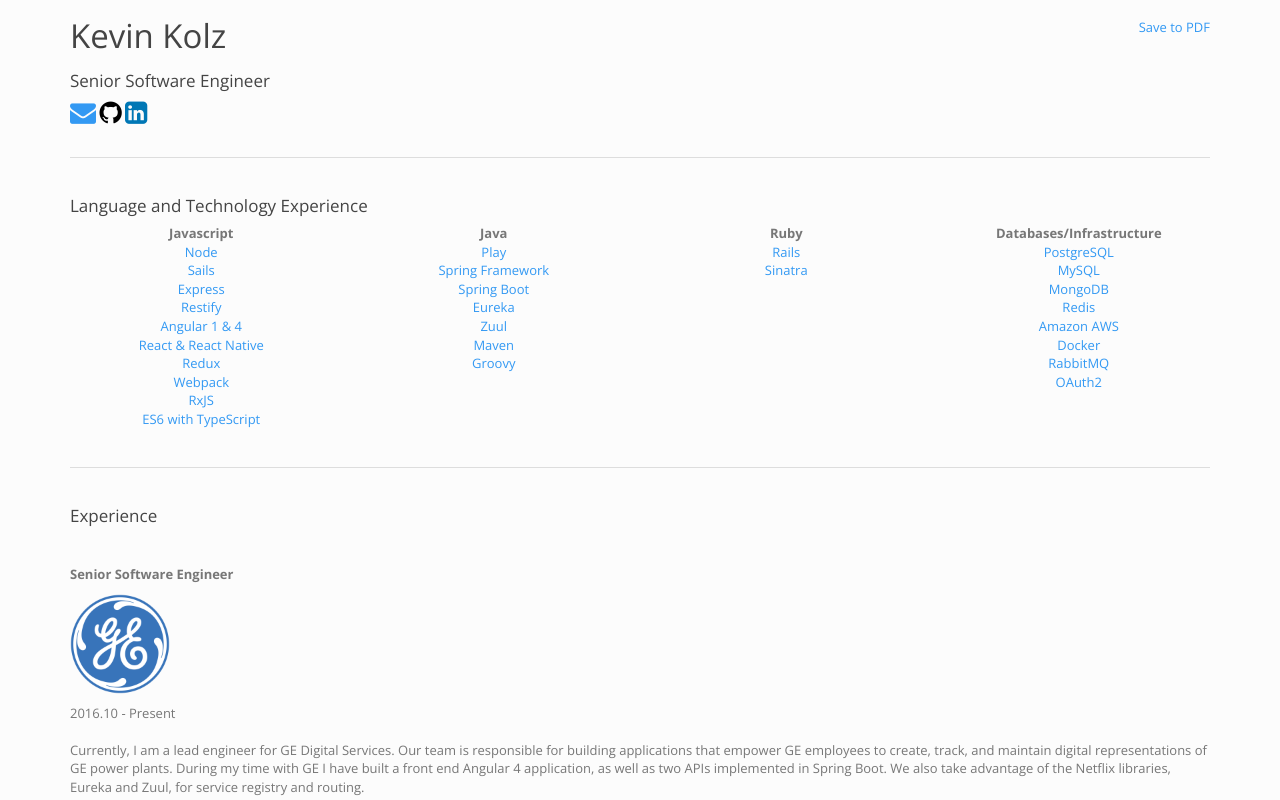
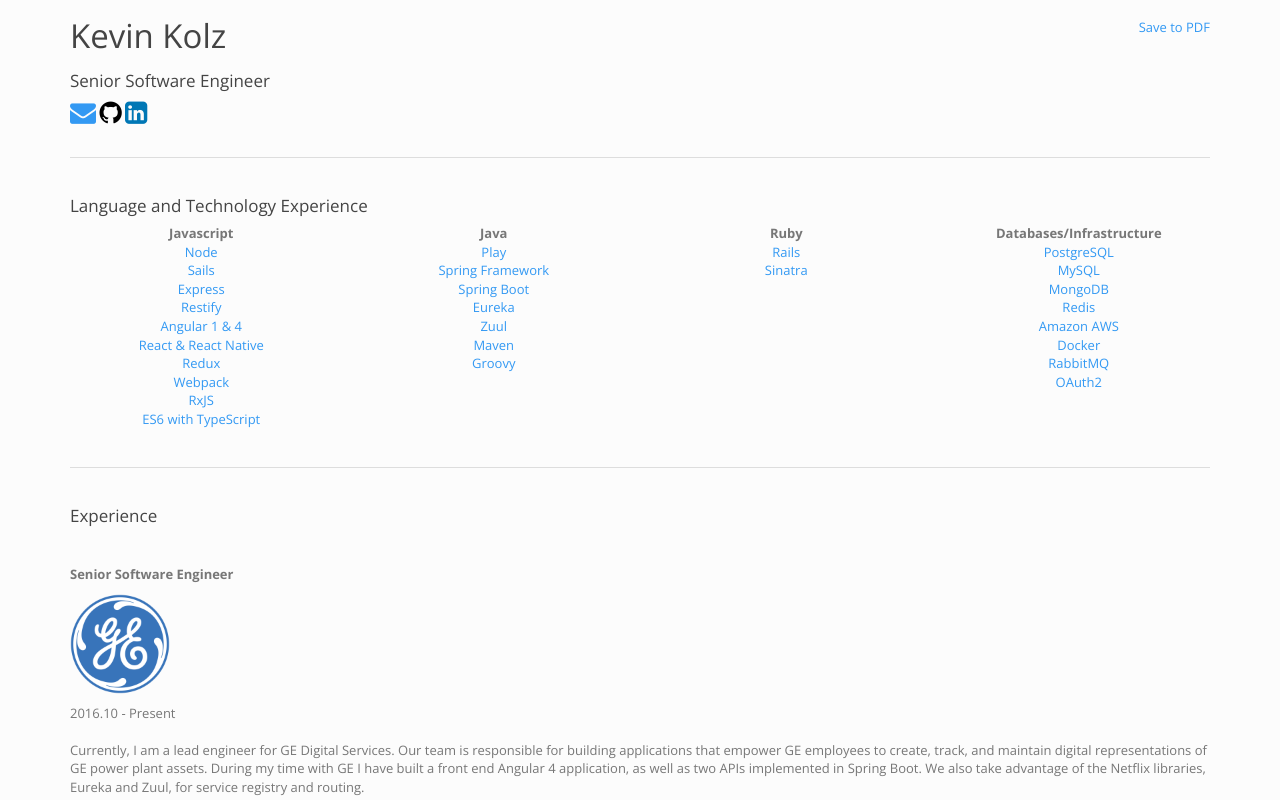
Before and after one commit to kckolz/kckolz.github.io, a plain HTML site: page index.html in a window 1280 px wide. Shown: the top 800 px of the page. Drawn offline with nearby package versions, Linux system fonts and the light colour scheme.

Commit message:
minor text change

```diff
--- a/index.html
+++ b/index.html
@@ -166,7 +166,7 @@
                     <p>
                         Currently, I am a lead engineer for GE Digital Services. Our team is responsible for building
                         applications that empower GE employees to create, track, and maintain digital representations
-                        of GE power plants. During my time with GE I have built a front end Angular 4 application,
+                        of GE power plant assets. During my time with GE I have built a front end Angular 4 application,
                         as well as two APIs implemented in Spring Boot. We also take advantage of the Netflix libraries, Eureka
                         and Zuul, for service registry and routing.
                     </p>
```
